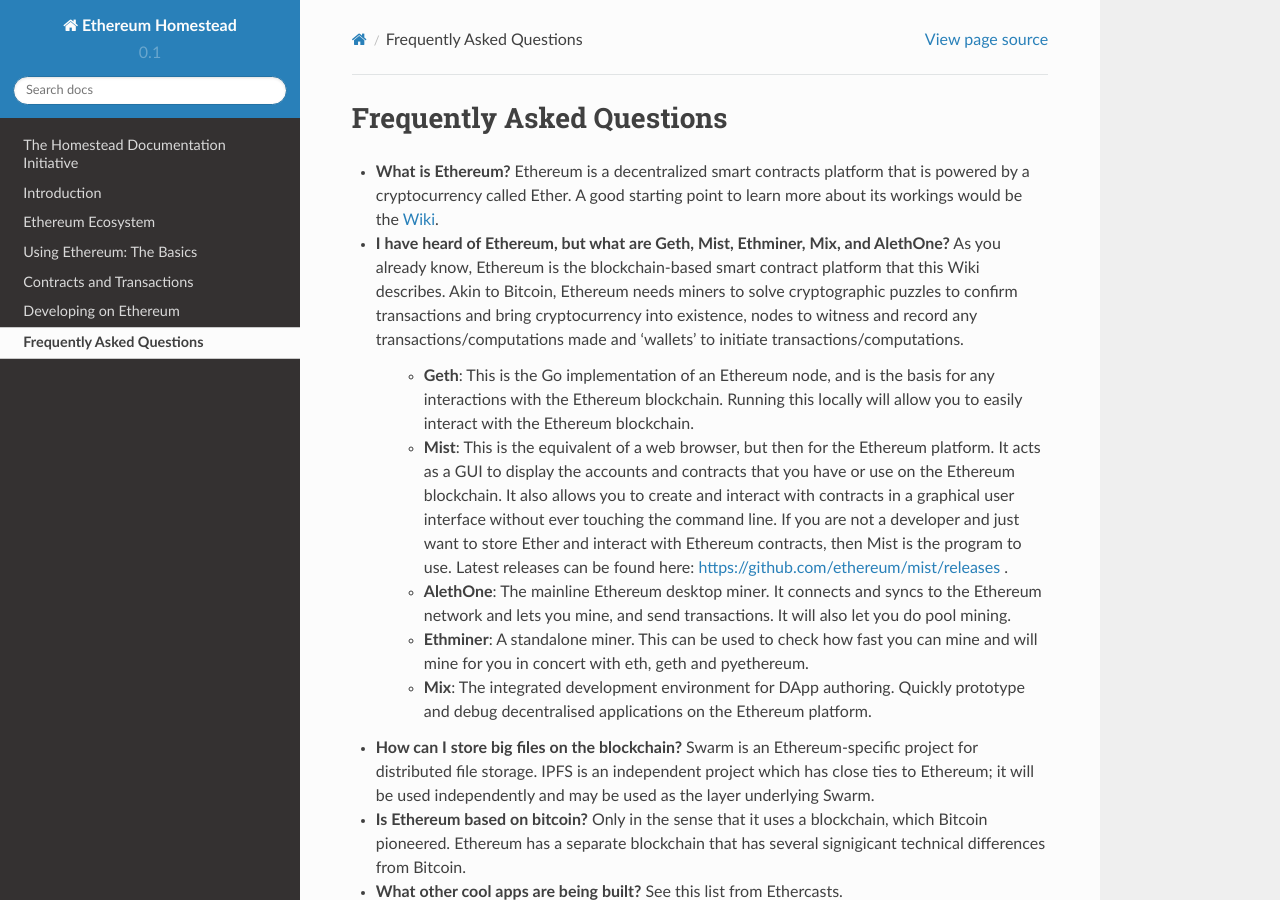
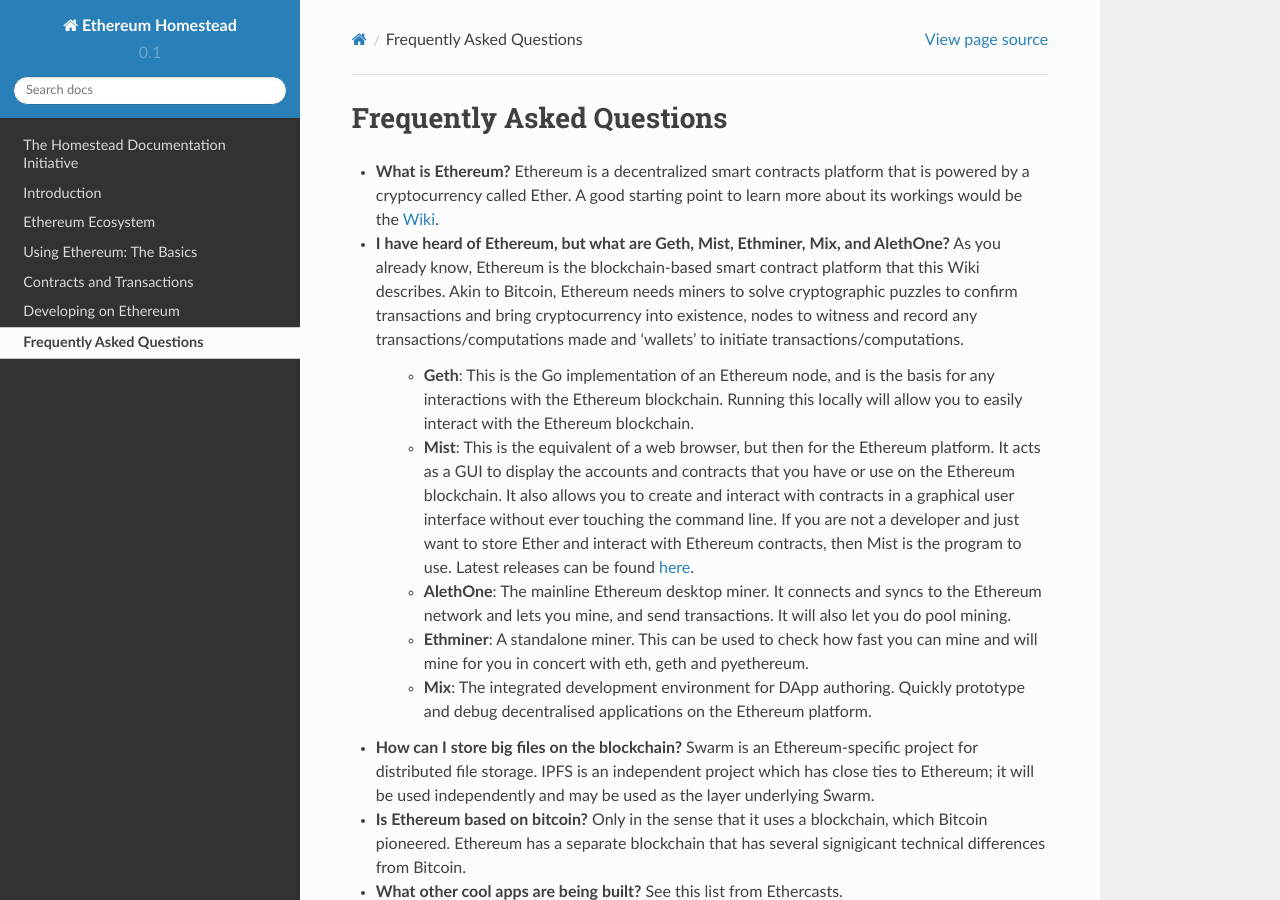
Before and after one commit to ethereum/homestead-guide, a Sphinx documentation site: the page built from source/frequently-asked-questions/frequently-asked-questions.rst, in a window 1280 px wide and 900 px high. Built offline with Sphinx 7.4.7 and the Read the Docs theme 2.0.0, drawn with Linux system fonts in a browser that asks for light colours.

Commit message:
Update frequently-asked-questions.rst

```diff
--- a/source/frequently-asked-questions/frequently-asked-questions.rst
+++ b/source/frequently-asked-questions/frequently-asked-questions.rst
@@ -6,7 +6,7 @@
 * **I have heard of Ethereum, but what are Geth, Mist, Ethminer, Mix, and AlethOne?**
   As you already know, Ethereum is the blockchain-based smart contract platform that this Wiki describes. Akin to Bitcoin, Ethereum needs miners to solve cryptographic puzzles to confirm transactions and bring cryptocurrency into existence, nodes to witness and record any transactions/computations made and 'wallets' to initiate transactions/computations.
     * **Geth**: This is the Go implementation of an Ethereum node, and is the basis for any interactions with the Ethereum blockchain. Running this locally will allow you to easily interact with the Ethereum blockchain.
-    * **Mist**: This is the equivalent of a web browser, but then for the Ethereum platform. It acts as a GUI to display the accounts and contracts that you have or use on the Ethereum blockchain. It also allows you to create and interact with contracts in a graphical user interface without ever touching the command line. If you are not a developer and just want to store Ether and interact with Ethereum contracts, then Mist is the program to use. Latest releases can be found here: https://github.com/ethereum/mist/releases .
+    * **Mist**: This is the equivalent of a web browser, but then for the Ethereum platform. It acts as a GUI to display the accounts and contracts that you have or use on the Ethereum blockchain. It also allows you to create and interact with contracts in a graphical user interface without ever touching the command line. If you are not a developer and just want to store Ether and interact with Ethereum contracts, then Mist is the program to use. Latest releases can be found `here <https://github.com/ethereum/mist/releases>`_.
     * **AlethOne**: The mainline Ethereum desktop miner. It connects and syncs to the Ethereum network and lets you mine, and send transactions. It will also let you do pool mining.
     * **Ethminer**: A standalone miner. This can be used to check how fast you can mine and will mine for you in concert with eth, geth and pyethereum.
     * **Mix**: The integrated development environment for DApp authoring. Quickly prototype and debug decentralised applications on the Ethereum platform.
```
